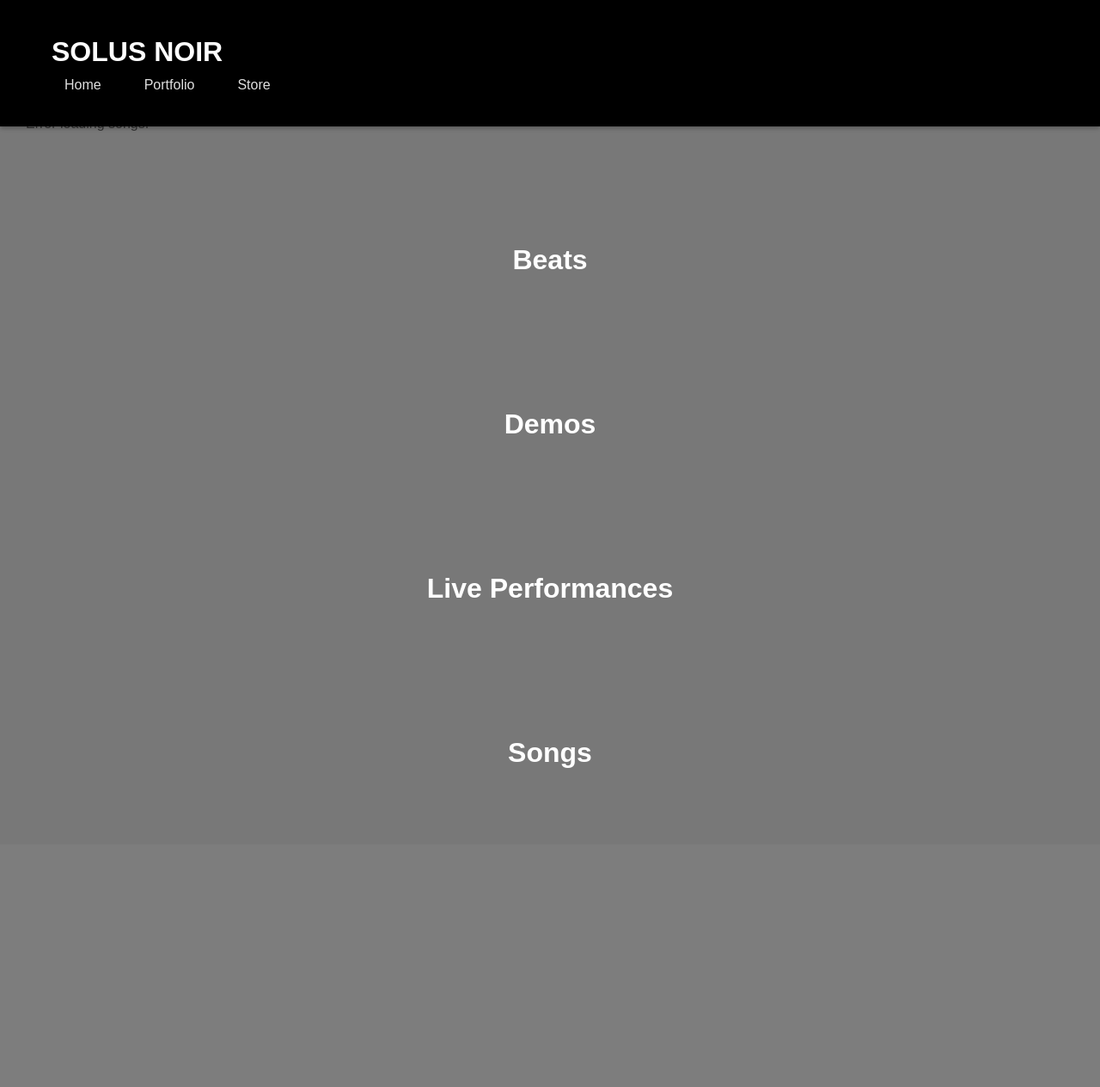
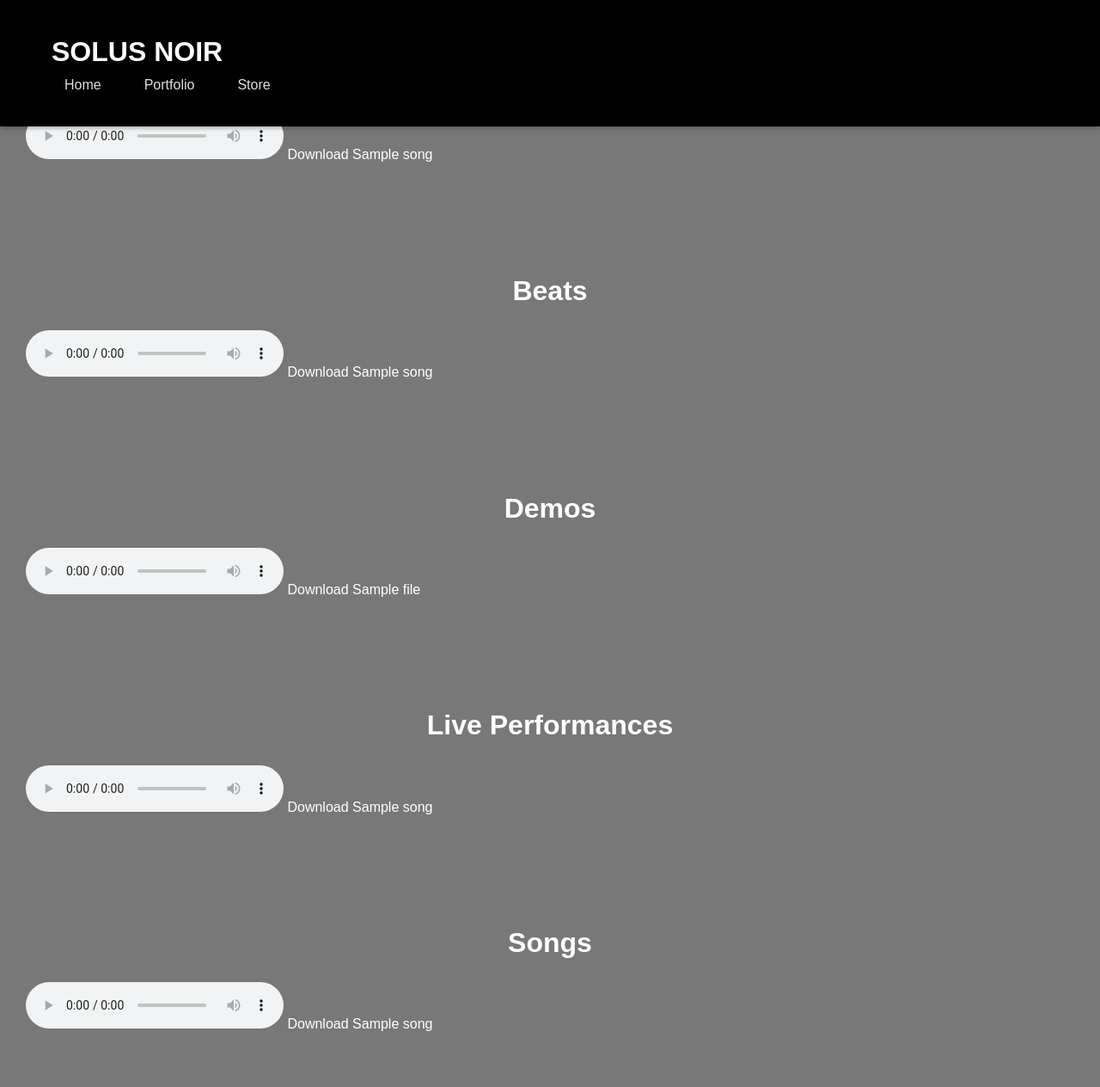
Before and after one commit to solusnoir/soluswebsite, a Flask app: template templates/portfolio.html in a window 1280 px wide. Shown: the whole page at 86% size. Before the commit the page ends 893 px from the top, so only its background shows below. Run offline with Flask 3, Linux system fonts and the light colour scheme; the template is opened without the code that fills it: most values are stand-ins (such as "Sample title", 1, 10 or a date in 2020).

Commit message:
Updated and condensed styles.css for optimization

```diff
--- a/templates/portfolio.html
+++ b/templates/portfolio.html
@@ -6,6 +6,7 @@
     <meta name="viewport" content="width=device-width, initial-scale=1.0">
     <title>Solus Noir Portfolio</title>
     <!-- Link to external stylesheet -->
+    <link rel="stylesheet" href="https://cdnjs.cloudflare.com/ajax/libs/font-awesome/6.0.0-beta3/css/all.min.css">
     <link rel="stylesheet" href="{{ url_for('static', filename='styles.css') }}">
     <script src="{{ url_for('static', filename='scripts.js') }}" defer></script>
 </head>
@@ -25,38 +26,108 @@
         </div>
     </header>
 
-    <!-- Portfolio Section -->
+    <!-- Acoustic Demos Section -->
     <section id="acoustic" class="audio-section">
         <h2 class="section-title">Acoustic Demos</h2>
-        <ul id="song-list"></ul>
+        <div class="song-list">
+            {% if acoustic_files_info %}
+            {% for song in acoustic_files_info %}
+            <div class="song-card">
+                <audio controls>
+                    <source src="{{ song.url }}" type="audio/wav">
+                    Your browser does not support the audio element.
+                </audio>
+                <a href="{{ song.download_url }}" target="_blank" class="download-link">Download {{ song.name }}</a>
+            </div>
+            {% endfor %}
+            {% else %}
+            <p>No acoustic demos available.</p>
+            {% endif %}
+        </div>
     </section>
 
+    <!-- Beats Section -->
     <section id="beats" class="audio-section">
         <h2 class="section-title">Beats</h2>
-        <!-- Other content goes here -->
+        <div class="song-list">
+            {% if beats_files_info %}
+            {% for song in beats_files_info %}
+            <div class="song-card">
+                <audio controls>
+                    <source src="{{ song.url }}" type="audio/wav">
+                    Your browser does not support the audio element.
+                </audio>
+                <a href="{{ song.download_url }}" target="_blank" class="download-link">Download {{ song.name }}</a>
+            </div>
+            {% endfor %}
+            {% else %}
+            <p>No beats available.</p>
+            {% endif %}
+        </div>
     </section>
 
+    <!-- Demos Section -->
     <section id="demos" class="audio-section">
         <h2 class="section-title">Demos</h2>
-        <!-- Other content goes here -->
+        <div class="song-list">
+            {% if demo_files_info %}
+            {% for song in demo_files_info %}
+            <div class="song-card">
+                <audio controls>
+                    <source src="{{ song.url }}" type="audio/wav">
+                    Your browser does not support the audio element.
+                </audio>
+                <a href="{{ song.download_url }}" target="_blank" class="download-link">Download {{ song.name }}</a>
+            </div>
+            {% endfor %}
+            {% else %}
+            <p>No demos available.</p>
+            {% endif %}
+        </div>
     </section>
 
+    <!-- Live Performances Section -->
     <section id="live" class="audio-section">
         <h2 class="section-title">Live Performances</h2>
-        <!-- Other content goes here -->
+        <div class="song-list">
+            {% if live_files_info %}
+            {% for song in live_files_info %}
+            <div class="song-card">
+                <audio controls>
+                    <source src="{{ song.url }}" type="audio/wav">
+                    Your browser does not support the audio element.
+                </audio>
+                <a href="{{ song.download_url }}" target="_blank" class="download-link">Download {{ song.name }}</a>
+            </div>
+            {% endfor %}
+            {% else %}
+            <p>No live performances available.</p>
+            {% endif %}
+        </div>
     </section>
 
+    <!-- Songs Section -->
     <section id="songs" class="audio-section">
         <h2 class="section-title">Songs</h2>
-        <!-- Other content goes here -->
+        <div class="song-list">
+            {% if songs_info %}
+            {% for song in songs_info %}
+            <div class="song-card">
+                <audio controls>
+                    <source src="{{ song.url }}" type="audio/wav">
+                    Your browser does not support the audio element.
+                </audio>
+                <a href="{{ song.download_url }}" target="_blank" class="download-link">Download {{ song.name }}</a>
+            </div>
+            {% endfor %}
+            {% else %}
+            <p>No songs available.</p>
+            {% endif %}
+        </div>
     </section>
 
     <!-- Add this closing script at the bottom to make sure it's loaded properly -->
     <script src="{{ url_for('static', filename='scripts.js') }}" defer></script>
 </body>
 
-
-
-
-
 </html>
```
